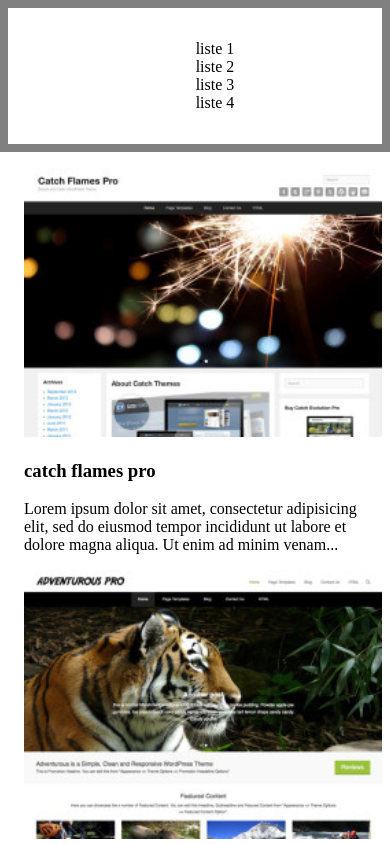
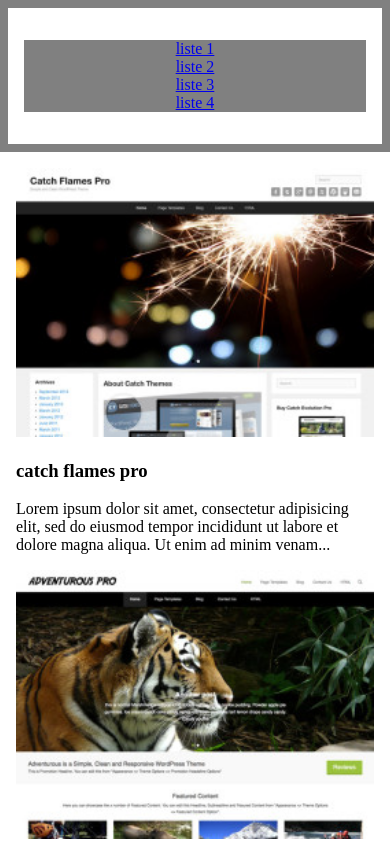
Before and after one commit to sveyres/mediaq01, a plain HTML site: page index.html in a window 390 px wide. Shown: the top 844 px of the page. Drawn offline with Linux system fonts and the light colour scheme.

Commit message:
Mobile Tablet

```diff
--- a/css/mobile.css
+++ b/css/mobile.css
@@ -4,6 +4,10 @@
     }
     article{
         width: 100%;
+        margin-left: 0;
+    }
+    ul {
+        padding-left: 0;
     }
     li{
         width: 100%;
--- a/css/style.css
+++ b/css/style.css
@@ -23,6 +23,9 @@
 
 li{
     display: inline-block;
+    background-color: grey;
+    width: 23%;
+    margin: 0;
 
 }
 main{
@@ -51,6 +54,3 @@
     width: 100%;
     height: auto;
 }
-@@media screen and {
-
-}
--- a/index.html
+++ b/index.html
@@ -14,10 +14,10 @@
         <header>
             <nav>
                 <ul>
-                    <li>liste 1</li>
-                    <li>liste 2</li>
-                    <li>liste 3</li>
-                    <li>liste 4</li>
+                    <li> <a href="#">liste 1</a></li>
+                    <li> <a href="#">liste 2</a></li>
+                    <li> <a href="#">liste 3</a></li>
+                    <li> <a href="#">liste 4</a></li>
                 </ul>
             </nav>
         </header>
```
